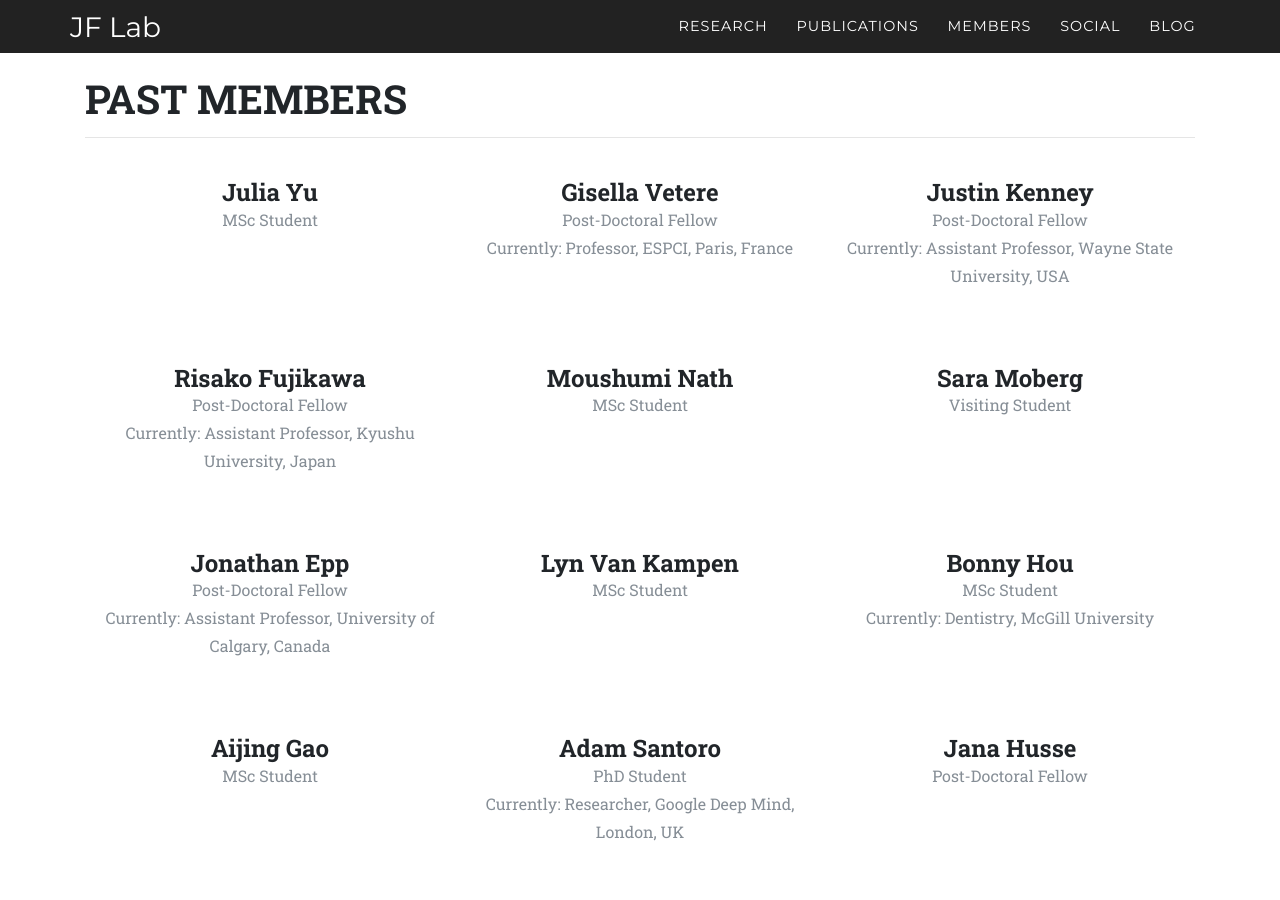
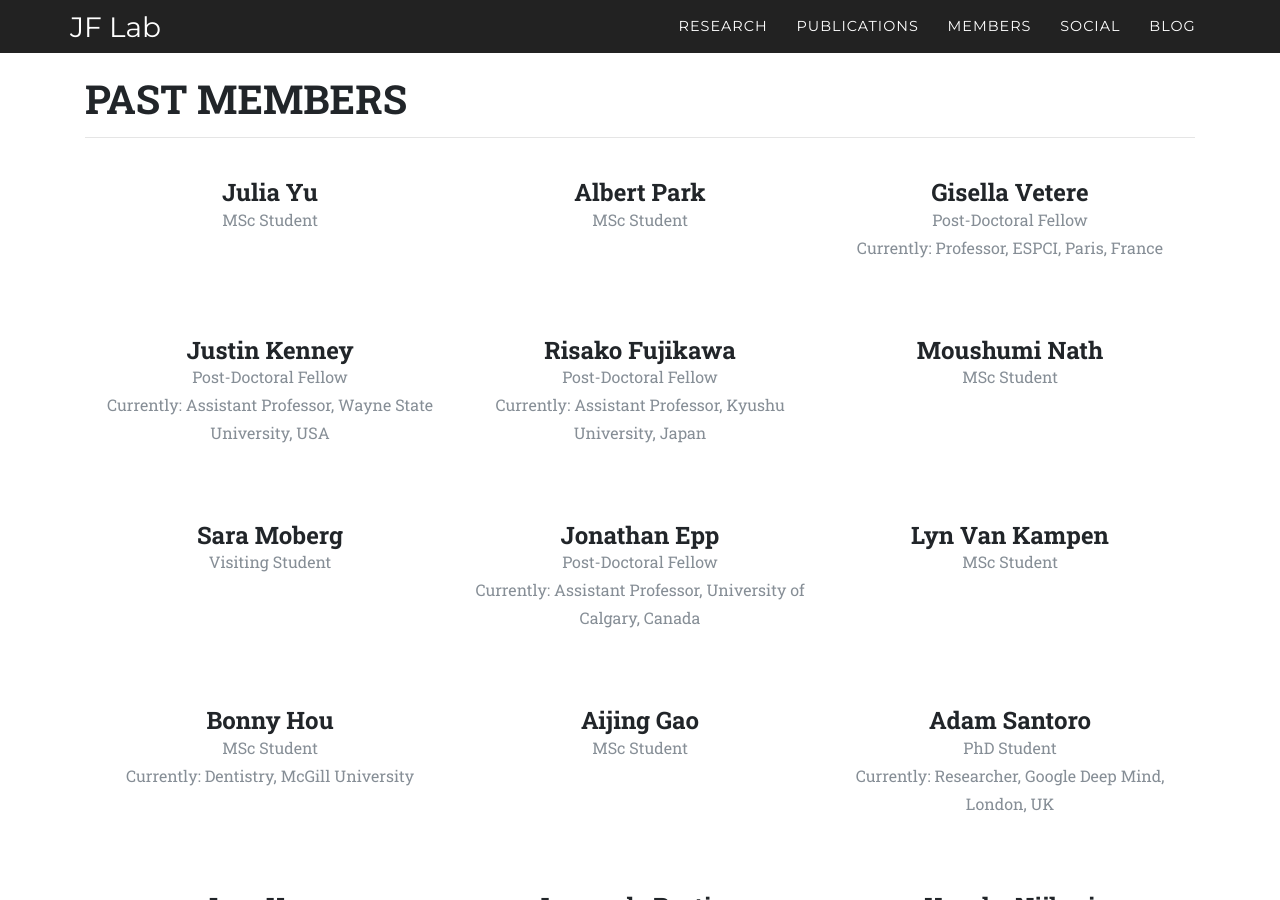
Before and after one commit to jf-lab/jflab, a Jekyll site: the page built from pages/alumni.html, in a window 1280 px wide and 900 px high. Built offline with Jekyll 4.4.1, drawn with Linux system fonts in a browser that asks for light colours; some web fonts are replaced.

Commit message:
update albert

```diff
--- a/_data/alumni.yml
+++ b/_data/alumni.yml
@@ -1,5 +1,8 @@
 #each entry must have a #name, and #position, otherwise you can also include #current for where they are now
 - name: Julia Yu
+  position: MSc Student
+
+- name: Albert Park
   position: MSc Student
 
 - name: Gisella Vetere
```
Also changed, not shown: 16 other files.
